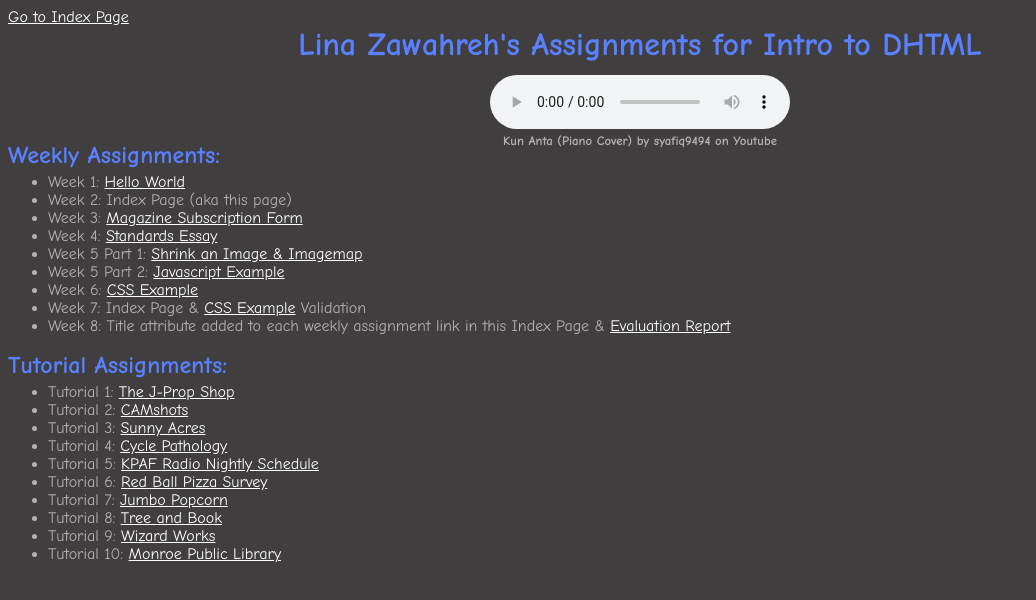
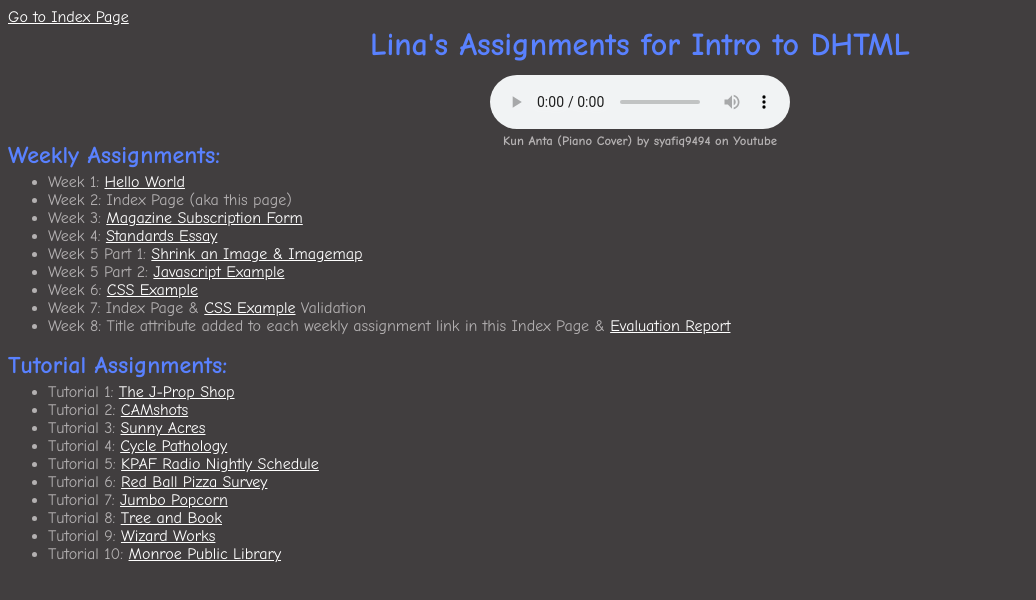
Before and after one commit to Miss-Pink/Miss-Pink.github.io, a plain HTML site: page DHTML/index.html in a window 1280 px wide. Shown: the whole page, without its empty margins (0-1036 px from the left). Drawn offline with Linux system fonts and the light colour scheme.

Commit message:
Update index.html

```diff
--- a/DHTML/index.html
+++ b/DHTML/index.html
@@ -26,7 +26,7 @@
 
     <body>
 
-    <header>Lina Zawahreh's Assignments for Intro to DHTML</header>
+    <header>Lina's Assignments for Intro to DHTML</header>
     <br/>
     <div><audio controls="controls">
     <source src="kunanta.mp3" />
```
